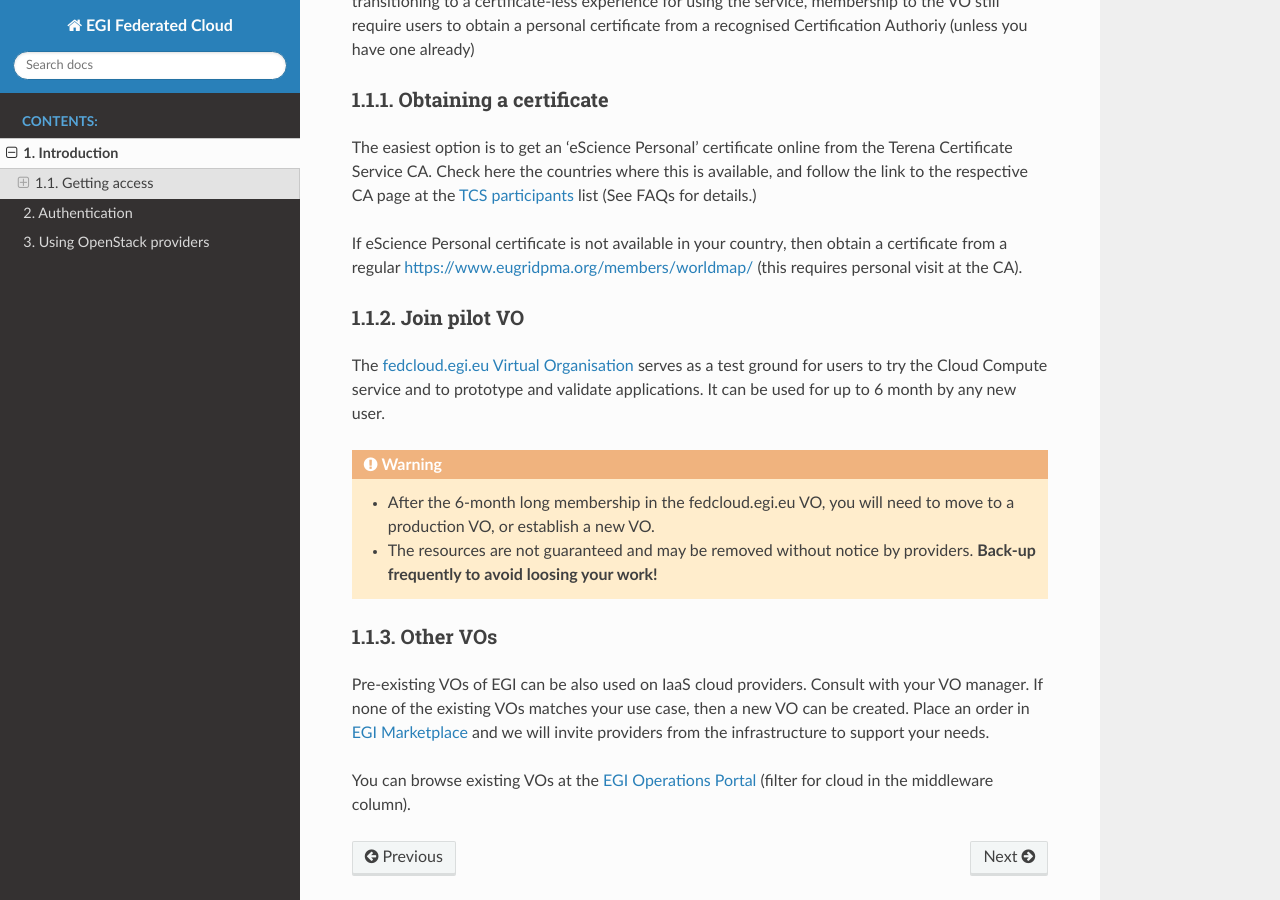
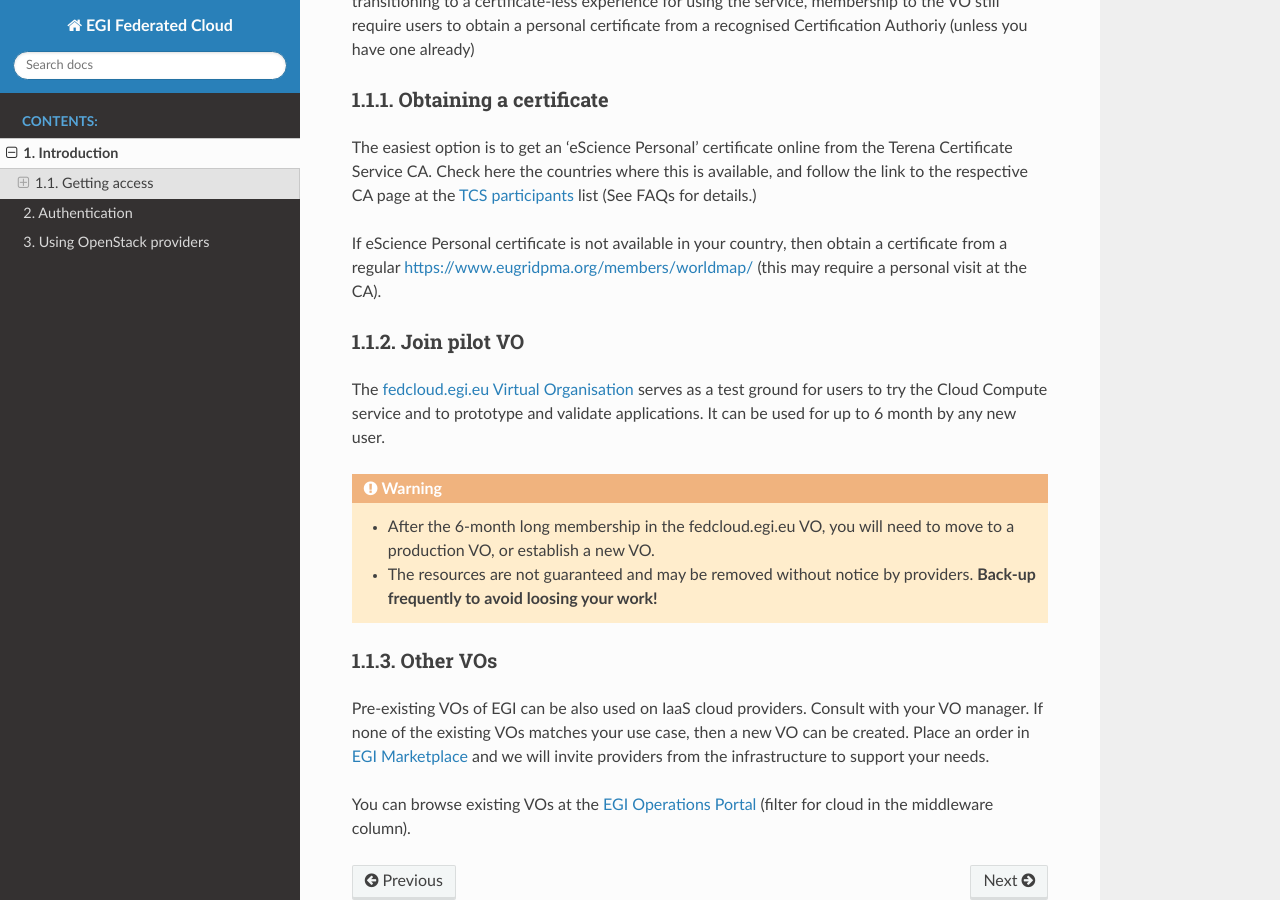
Before and after one commit to EGI-Federation/fedcloud-documentation, a Sphinx documentation site: the page built from source/introduction.rst, in a window 1280 px wide and 900 px high, scrolled down 1354 px. Built offline with Sphinx 7.4.7 and the Read the Docs theme 2.0.0, drawn with Linux system fonts in a browser that asks for light colours.

Commit message:
Update source/introduction.rst
Co-Authored-By: enolfc <enol.fernandez@egi.eu>

```diff
--- a/source/introduction.rst
+++ b/source/introduction.rst
@@ -96,7 +96,7 @@
 
 If eScience Personal certificate is not available in your country, then obtain
 a certificate from a regular `https://www.eugridpma.org/members/worldmap/ <IGTF CA>`_
-(this requires personal visit at the CA).
+(this may require a personal visit at the CA).
 
 Join pilot VO
 ^^^^^^^^^^^^^
```
